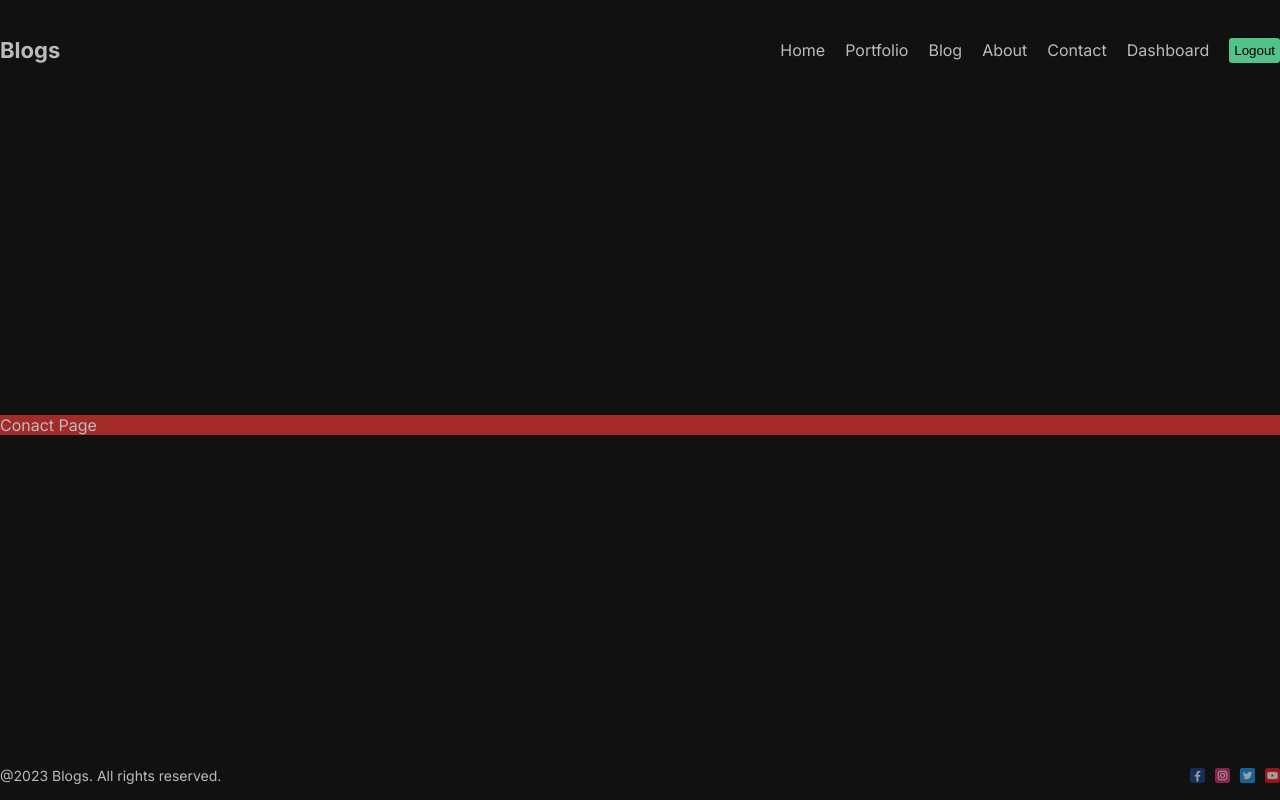
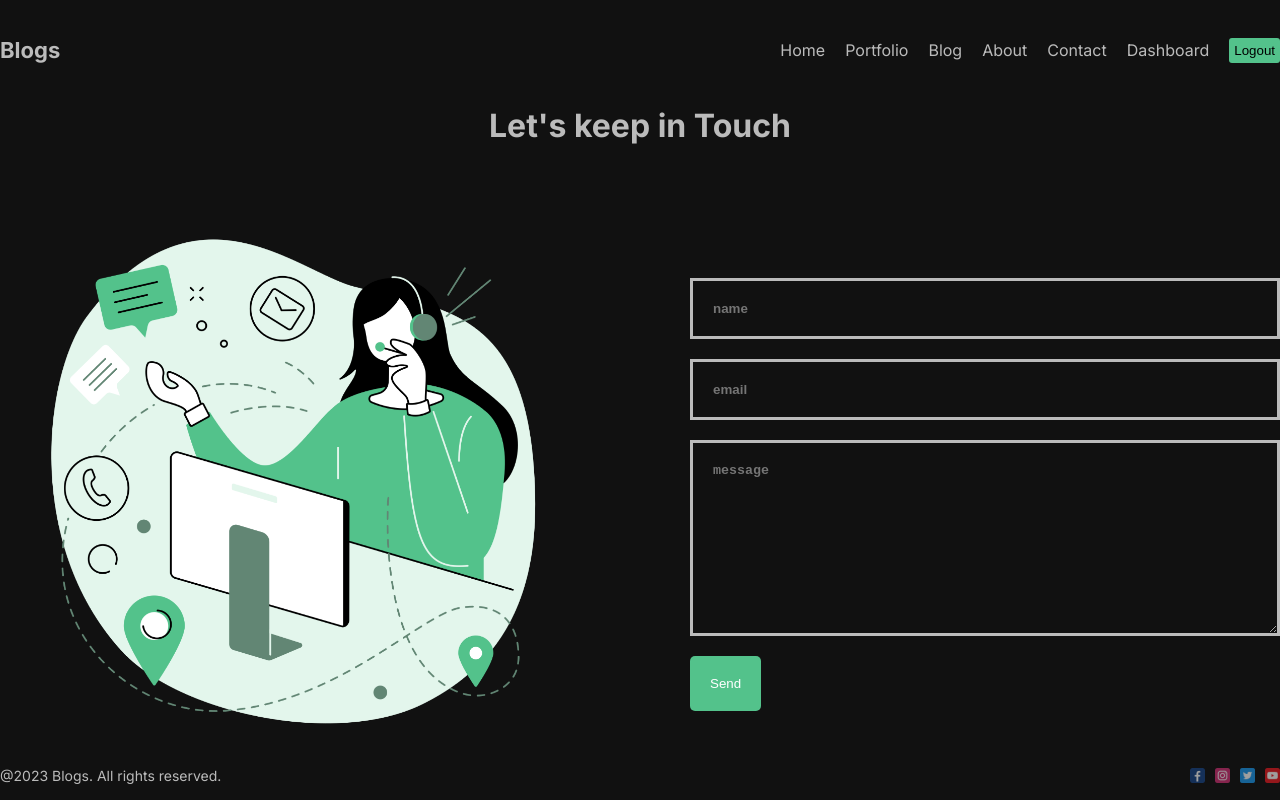
Before and after one commit to Nabeel-Chhipa/Next.js-fullstack-blog-app, a Next.js app: page /contact in a window 1280 px wide. Built offline with nearby package versions, Linux system fonts and the light colour scheme.

Commit message:
add animation and contact page

```diff
--- a/src/app/contact/page.jsx
+++ b/src/app/contact/page.jsx
@@ -1,9 +1,30 @@
+import Image from 'next/image'
 import React from 'react'
 import style from './page.module.css'
+import ContactImage from '../../../public/contact.png'
+import Button from '../../../components/Button/Button'
 
 const Conact = () => {
   return (
-    <div className={style.contact}>Conact Page</div>
+    <div className={style.container}>
+      <h1 className={style.title}>Let's keep in Touch</h1>
+      <div className={style.content}>
+        <div className={style.imgContainer}>
+          <Image
+            src={ContactImage}
+            alt='Contact side image'
+            fill={true}
+            className={style.image}
+          />
+        </div>
+        <form className={style.form}>
+          <input type="text" placeholder='name' className={style.input} />
+          <input type="email" placeholder='email' className={style.input} />
+          <textarea placeholder='message' cols="30" rows="10" className={style.textArea}></textarea>
+          <Button text='Send' url='#' />
+        </form>
+      </div>
+    </div>
   )
 }
 
--- a/src/app/contact/page.module.css
+++ b/src/app/contact/page.module.css
@@ -1,3 +1,46 @@
-.contact {
-    background-color: brown;
+.container {
+
 }
+.title {
+    font-style: 60px;
+    margin-bottom: 100px;
+    text-align: center;
+}
+.content {
+    display: flex;
+    align-items: center;
+    gap: 100px;
+}
+.imgContainer {
+    position: relative;
+    flex: 1;
+    height: 500px;
+}
+.image {
+    object-fit: contain;
+    animation: move 3s infinite ease alternate;
+}
+@keyframes move {
+    from {
+        transform: translateY(-15px);
+    }
+    to {
+        transform: translateY(0px) scale(1.03);
+    }
+}
+
+.form {
+    flex: 1;
+    display: flex;
+    flex-direction: column;
+    gap: 20px;
+}
+.input, .textArea {
+    padding: 20px;
+    background-color: transparent;
+    border: none;
+    outline: none;
+    border: 3px solid #bbb;
+    font-style: 20px;
+    font-weight: bold;
+}
--- a/src/app/page.module.css
+++ b/src/app/page.module.css
@@ -22,6 +22,15 @@
 
 .img {
   width: 100%;
-  height: 600px;
-  object-fit: cover;
+  height: 500px;
+  object-fit: contain;
+  animation: move 3s infinite ease alternate;
 }
+@keyframes move {
+    from {
+        transform: translateY(-10px);
+    }
+    to {
+        transform: translateY(10px);
+    }
+}
```
Also changed, not shown: src/app/globals.css (line endings or trailing spaces).
